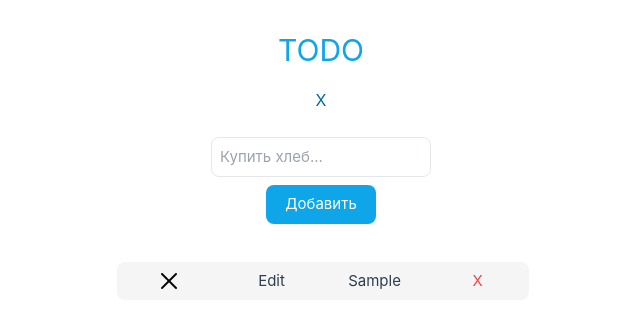
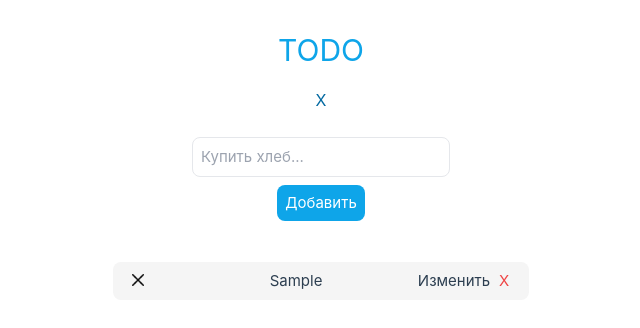
Before and after one commit to aefe2/Todo, a Vue app: page / in a window 1280 px wide. Both pictures are taken after typing "Sample" into the empty fields and a click on the button "Добавить". Shown: the top 328 px of the page, without its empty margins (319-959 px from the left). Built offline with nearby package versions, Linux system fonts and the light colour scheme.

Commit message:
Чуть переделана форма добавления записи

```diff
--- a/src/assets/main.css
+++ b/src/assets/main.css
@@ -5,11 +5,9 @@
 @tailwind utilities;
 
 #app {
-    max-width: 1080px;
     min-width: 520px;
     margin: 0 auto;
     padding: 2rem;
-
     font-weight: normal;
 }
 
@@ -30,17 +28,12 @@ a,
         background-color: hsla(160, 100%, 37%, 0.2);
     }
 }
-
-@media (min-width: 1024px) {
-    body {
-        display: flex;
-        /*place-items: center;*/
-    }
-
-    #app {
-        /*display: grid;*/
-        /*grid-template-rows: repeat(3, 1fr);*/
-        /*justify-items: center;*/
-        /*padding: 0 2rem;*/
-    }
+body {
+    display: flex;
 }
+/*@media (min-width: 1024px) {*/
+/*    body {*/
+/*        display: flex;*/
+/*        !*place-items: center;*!*/
+/*    }*/
+/*}*/
--- a/src/components/AddTodoItem.vue
+++ b/src/components/AddTodoItem.vue
@@ -7,8 +7,8 @@
       <div>
         <button class="text-sky-700 text-base" @click="closeForm">X</button>
       </div>
-      <input @keyup.enter="addTodo" ref="input" v-model="newTodoText" class="text-neutral-600 border rounded-lg p-2 mb-2 w-2/4" placeholder="Купить хлеб..."/>
-      <button @click="addTodo(); this.$refs.input.focus()" class="bg-sky-500 hover:bg-sky-700 text-white rounded-lg p-1 w-1/4 h-4/5">Добавить</button>
+      <input @keyup.enter="addTodo" ref="input" v-model="newTodoText" class="text-neutral-600 border rounded-lg p-2 mb-2 " placeholder="Купить хлеб..."/>
+      <button @click="addTodo(); this.$refs.input.focus()" class="bg-sky-500 hover:bg-sky-700 text-white rounded-lg px-2 h-3/4">Добавить</button>
     </div>
   </div>
 </template>
--- a/src/components/TodoItem.vue
+++ b/src/components/TodoItem.vue
@@ -1,18 +1,19 @@
 <template>
-  <li class="grid justify-items-center grid-cols-4 ml-3">
-    <button @click="todoStore.toggleCompletion(todo.id)">
+  <li class="grid grid-cols justify-items-center">
+    <div>
+      <button @click="todoStore.toggleCompletion(todo.id)">
       <span v-if="todo.completed" class="text-green-200">
-        <img class="h-4" src="@/assets/img/icon-check.png" alt="Выполнено">
+        <img class="h-3" src="@/assets/img/icon-check.png" alt="Выполнено">
       </span>
-      <span v-if="!todo.completed" class="text-red-200">
-        <img class="h-4" src="@/assets/img/icon-unchek.png" alt="Не выполнено">
+        <span v-if="!todo.completed" class="text-red-200">
+        <img class="h-3" src="@/assets/img/icon-unchek.png" alt="Не выполнено">
       </span>
-    </button>
-    <button @click="startEditing">Edit</button>
-    <div>
-      <span v-if="!editing" :class="{'line-through' : todo.completed}">{{ props.todo.text }}</span>
-      <input v-if="editing" v-model="editedText" @keyup.enter="saveEdit" class=""/>
+      </button>
     </div>
+    <span v-if="!editing" :class="{'line-through' : todo.completed}" class="break-words">{{ props.todo.text }}</span>
+    <input v-if="editing" v-model="editedText" @keyup.enter="saveEdit" @blur="saveEdit"
+           class="text-neutral-600 border rounded-lg"/>
+    <button @click="startEditing">Изменить</button>
     <button @click="todoStore.removeTodo(todo.id)" class="text-red-500">X</button>
   </li>
 </template>
@@ -50,3 +51,9 @@ const saveEdit = () => {
   editing.value = false
 }
 </script>
+
+<style scoped>
+.grid-cols {
+  grid-template-columns: 50px 1fr 50px 50px;
+}
+</style>
```
